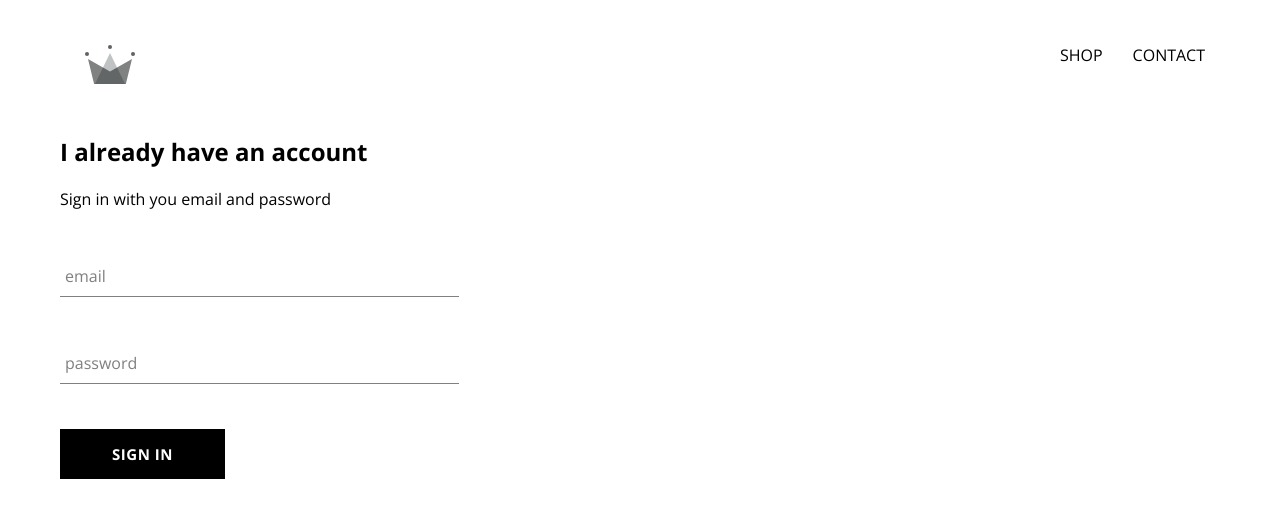
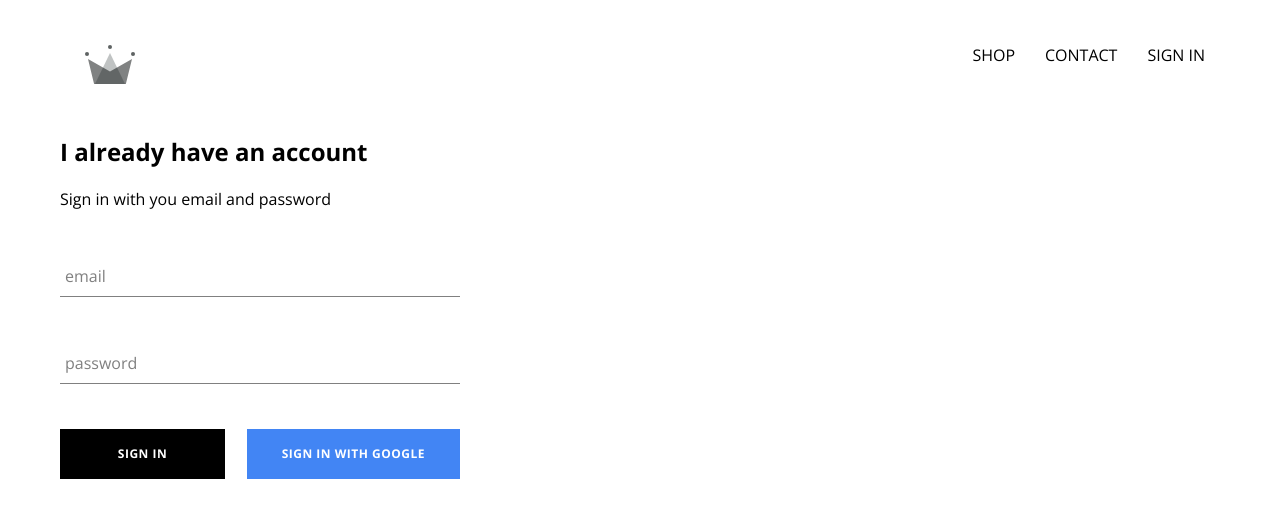
Before and after one commit to selasithegoat/crwn-clothing, a React (Create React App) app: page /signin in a window 1280 px wide. Shown: the top 518 px of the page. Built offline with nearby package versions, Linux system fonts and the light colour scheme; no server answers.

Commit message:
integerated firebase into app, created sign in page with sign in component and sign in with google

```diff
--- a/package.json
+++ b/package.json
@@ -6,6 +6,7 @@
     "@testing-library/jest-dom": "^5.17.0",
     "@testing-library/react": "^13.4.0",
     "@testing-library/user-event": "^13.5.0",
+    "firebase": "^10.14.0",
     "react": "^18.3.1",
     "react-dom": "^18.3.1",
     "react-router-dom": "^6.26.2",
--- a/src/App.css
+++ b/src/App.css
@@ -7,3 +7,7 @@
     text-decoration: none;
     color: black;
 }
+
+*{
+    box-sizing: border-box;
+}
--- a/src/App.js
+++ b/src/App.js
@@ -5,6 +5,7 @@
 import ShopPage from './pages/shop/shop.component';
 import Header from './components/header/header.component';
 import SignInAndSignUpPage from './pages/sign-in-and-sign-up/sign-in-and-sign-up.component.jsx';
+import { auth } from './firebase/firebase.util.js';
 
 const HatsPage = () => (
   <div>
@@ -12,10 +13,34 @@
   </div>
 );
 
-function App() {
+class App extends React.Component {
+  constructor(){
+    super();
+
+
+    this.state = {
+      currentUser: null
+    }
+  }
+
+  unsubscribeFromAuth = null;
+
+  componentDidMount() {
+    this.unsubscribeFromAuth = auth.onAuthStateChanged(user => {
+      this.setState({currentUser: user});
+
+      console.log(user);
+    })
+  }
+
+  componentWillUnmount(){
+    this.unsubscribeFromAuth();
+  }
+
+  render() {
     return (
       <div>
-      <Header />
+        <Header currentUser={this.state.currentUser}/>
         <Routes>
           <Route path="/" element={<HomePage />} />
           <Route path="/shop" element={<ShopPage />} />
@@ -24,5 +49,6 @@
       </div>
     );
   }
+}
 
 export default App;
--- a/src/components/custom-button/custom-button.component.jsx
+++ b/src/components/custom-button/custom-button.component.jsx
@@ -2,8 +2,8 @@
 
 import './custom-button.styles.scss';
 
-const CustomButton =({children, ...otherProps}) =>(
-    <button className="custom-button" {...otherProps}>
+const CustomButton =({children, isGoogleSignIn, ...otherProps}) =>(
+    <button className={`${isGoogleSignIn ? 'google-sign-in' : ''} custom-button`} {...otherProps}>
         {children}
     </button>
 
--- a/src/components/custom-button/custom-button.styles.scss
+++ b/src/components/custom-button/custom-button.styles.scss
@@ -5,7 +5,7 @@
     letter-spacing: 0.5px;
     line-height: 50px;
     padding: 0 35px 0 35px;
-    font-size: 15px;
+    font-size: 12px;
     background-color: black;
     color: white;
     text-transform: uppercase;
@@ -19,4 +19,15 @@
       color: black;
       border: 1px solid black;
     }
+
+    &.google-sign-in{
+      background-color: #4285f4;
+      color: white;
+
+      &:hover{
+        background-color: #357ae8;
+        border: none;
+
+      }
+    }
   }
--- a/src/components/header/header.component.jsx
+++ b/src/components/header/header.component.jsx
@@ -1,22 +1,33 @@
 import React from 'react';
 import { Link } from 'react-router-dom';
+
+import { auth } from '../../firebase/firebase.util';
 
 import { ReactComponent as Logo } from '../../assets/crown.svg';
 
 import './header.styles.scss';
 
-const Header = () => (
+const Header = ({ currentUser }) => (
   <div className="header">
-    <Link className='logo-container' to="/">
+    <Link className="logo-container" to="/">
       <Logo className="logo" />
     </Link>
-    <div className='options'>
-        <Link className='option' to="/shop">
-            SHOP
+    <div className="options">
+      <Link className="option" to="/shop">
+        SHOP
+      </Link>
+      <Link className="option" to="/contact">
+        CONTACT
+      </Link>
+      {currentUser ? (
+        <div className="option" onClick={() => auth.signOut()}>
+          SIGN OUT
+        </div>
+      ) : (
+        <Link className="option" to="/signin">
+          SIGN IN
         </Link>
-        <Link className='option' to="/contact">
-            CONTACT
-        </Link>
+      )}
     </div>
   </div>
 );
--- a/src/components/header/header.styles.scss
+++ b/src/components/header/header.styles.scss
@@ -20,6 +20,7 @@
 
       .option {
         padding: 10px 15px;
+        cursor: pointer;
       }
     }
   }
--- a/src/components/sign-in/sign-in.component.jsx
+++ b/src/components/sign-in/sign-in.component.jsx
@@ -4,6 +4,8 @@
 import CustomButton from '../custom-button/custom-button.component';
 
 import './sign-in.styles.scss';
+
+import { signInWithGoogle } from '../../firebase/firebase.util.js';
 
 class SignIn extends React.Component {
   constructor(props) {
@@ -51,7 +53,12 @@
             required
           />
 
-          <CustomButton type="submit"> Sign in</CustomButton>
+          <div className='buttons'>
+            <CustomButton type="submit"> Sign in</CustomButton>
+            <CustomButton onClick={signInWithGoogle} isGoogleSignIn>
+              Sign in with Google
+            </CustomButton>
+          </div>
         </form>
       </div>
     );
--- a/src/components/sign-in/sign-in.styles.scss
+++ b/src/components/sign-in/sign-in.styles.scss
@@ -1,9 +1,15 @@
-.sign-in{
-    width: 30vw;
+.sign-in {
+  width: 400px;
+  display: flex;
+  flex-direction: column;
+
+  .title {
+    margin: 10px 0;
+  }
+
+  .buttons {
     display: flex;
-    flex-direction: column;
-
-    .title{
-        margin: 10px 0;
-    }
+    gap: 15px;
+    justify-content: space-between;
+  }
 }
--- /dev/null
+++ b/src/firebase/firebase.util.js
@@ -0,0 +1,23 @@
+import { initializeApp } from 'firebase/app';
+import { getAuth, GoogleAuthProvider, signInWithPopup } from 'firebase/auth';
+import { getFirestore } from 'firebase/firestore';
+
+const config = {
+
+  apiKey: "AIzaSyCJvl-607dqTO95k0mTAoVyWq_e473yI48",
+  authDomain: "crwn-clothing-fc87f.firebaseapp.com",
+  projectId: "crwn-clothing-fc87f",
+  storageBucket: "crwn-clothing-fc87f.appspot.com",
+  messagingSenderId: "396010926421",
+  appId: "1:396010926421:web:e2e38a13dc4ebdf2cfffdc",
+  measurementId: "G-1M7MZ3X857"
+};
+
+const app = initializeApp(config);
+export const auth = getAuth();
+export const firestore = getFirestore(app);
+
+const provider = new GoogleAuthProvider();
+provider.setCustomParameters({ prompt: 'select_account' });
+
+export const signInWithGoogle = () => signInWithPopup(auth, provider);
```
Also changed, not shown: 1 other file (tests, documents, lock files or other folders). Lines whose indentation alone changed are shown as unchanged.
